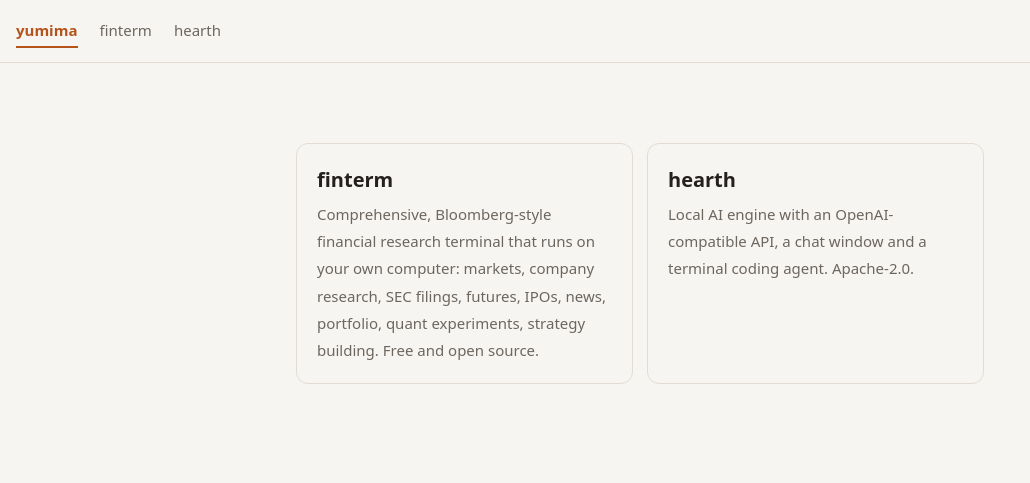
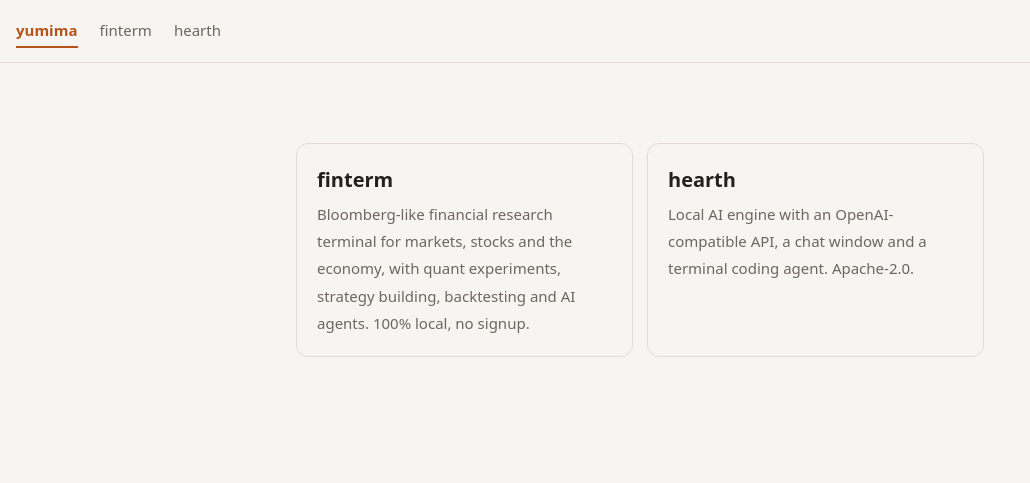
Before and after one commit to yumima/yumima.github.io, a plain HTML site: page index.html in a window 1280 px wide. Shown: the whole page, without its empty margins (0-1030 px from the left). Drawn offline with Linux system fonts and the light colour scheme.

Commit message:
finterm card: shorter
Co-Authored-By: Claude Opus 5.5 <noreply@anthropic.com>

```diff
--- a/index.html
+++ b/index.html
@@ -4,14 +4,14 @@
 <meta charset="utf-8">
 <meta name="viewport" content="width=device-width, initial-scale=1">
 <title>yumima</title>
-<meta name="description" content="finterm: comprehensive financial research terminal. hearth: local OpenAI-compatible AI engine.">
+<meta name="description" content="finterm: Bloomberg-like financial research terminal. hearth: local OpenAI-compatible AI engine.">
 <link rel="stylesheet" href="style.css">
 </head>
 <body>
 <nav aria-label="Projects"><a href="/" aria-current="page">yumima</a><a href="/finterm/">finterm</a><a href="/hearth/">hearth</a></nav>
 <main>
   <div class="cards">
-    <a href="/finterm/"><b>finterm</b><span>Comprehensive, Bloomberg-style financial research terminal that runs on your own computer: markets, company research, SEC filings, futures, IPOs, news, portfolio, quant experiments, strategy building. Free and open source.</span></a>
+    <a href="/finterm/"><b>finterm</b><span>Bloomberg-like financial research terminal for markets, stocks and the economy, with quant experiments, strategy building, backtesting and AI agents. 100% local, no signup.</span></a>
     <a href="/hearth/"><b>hearth</b><span>Local AI engine with an OpenAI-compatible API, a chat window and a terminal coding agent. Apache-2.0.</span></a>
   </div>
 </main>
```
